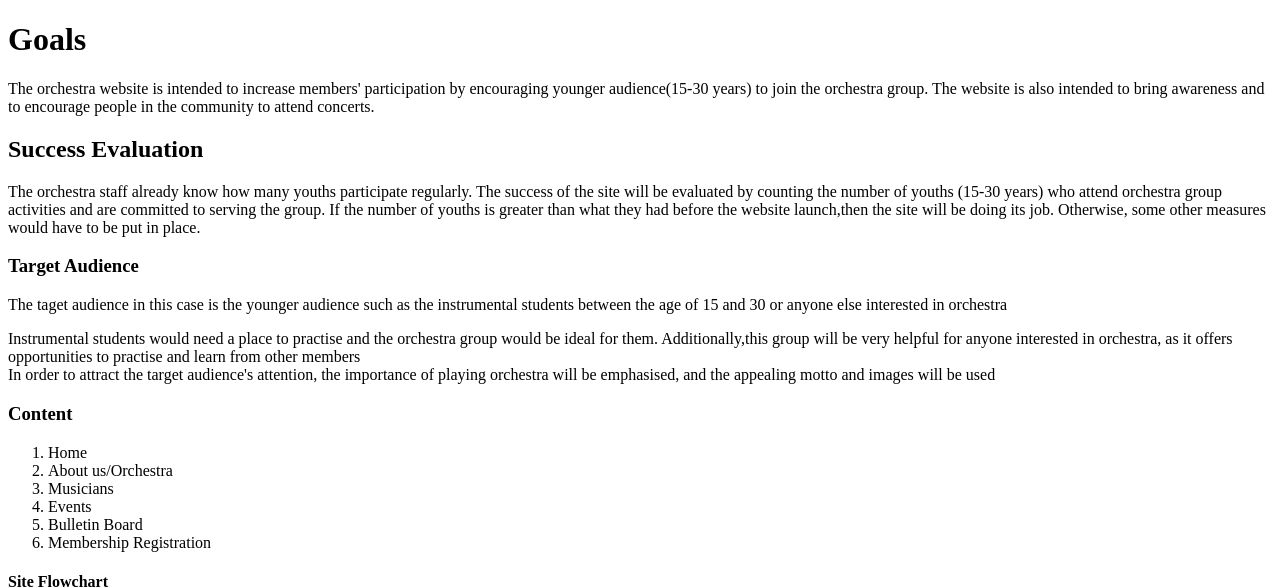
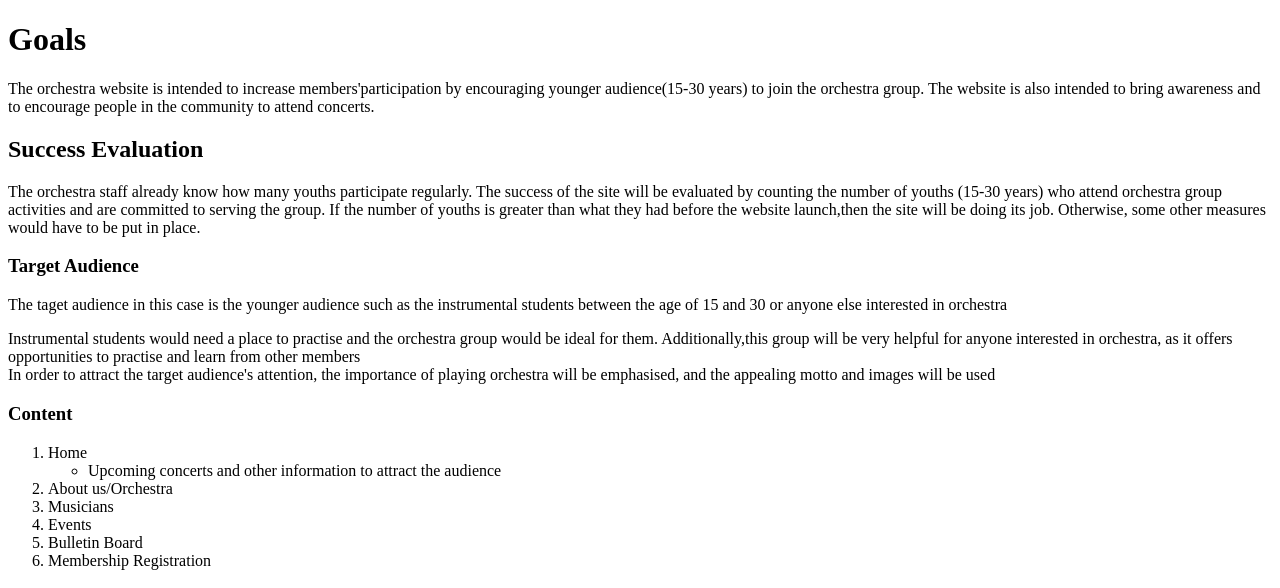
Before and after one commit to AnthonyV01/a2, a plain HTML site: page plan.html in a window 1280 px wide. Shown: the top 588 px of the page. Drawn offline with Linux system fonts and the light colour scheme.

Commit message:
added detail

```diff
--- a/plan.html
+++ b/plan.html
@@ -8,7 +8,7 @@
 
 <body>
 <h1>Goals </h1>
-<p> <div>The orchestra website is intended to increase members' participation by encouraging younger audience(15-30 years) to join the orchestra group.  The website is also intended to bring awareness and to encourage people in the community to attend concerts. </div></p>
+<p> <div>The orchestra website is intended to increase members'participation by encouraging younger audience(15-30 years) to join the orchestra group.  The website is also intended to bring awareness and to encourage people in the community to attend concerts. </div></p>
 <h2> Success Evaluation</h2>
 <p>
 <div> The orchestra staff already know how many youths participate regularly. The success of the site will be evaluated by counting the number of youths (15-30 years) who attend orchestra group activities and are committed to serving the group. If the number of youths is greater than what they had before the website launch,then the site will be doing its job. Otherwise, some other measures would have to be put in place. </div>
@@ -22,6 +22,11 @@ In order to attract the target audience's attention, the importance of playing o
 <ol>
     <li>
         Home
+        <ul>
+            <li>
+                Upcoming concerts and other information to attract the audience
+            </li>
+        </ul>
     </li>
 
     <li>
```
